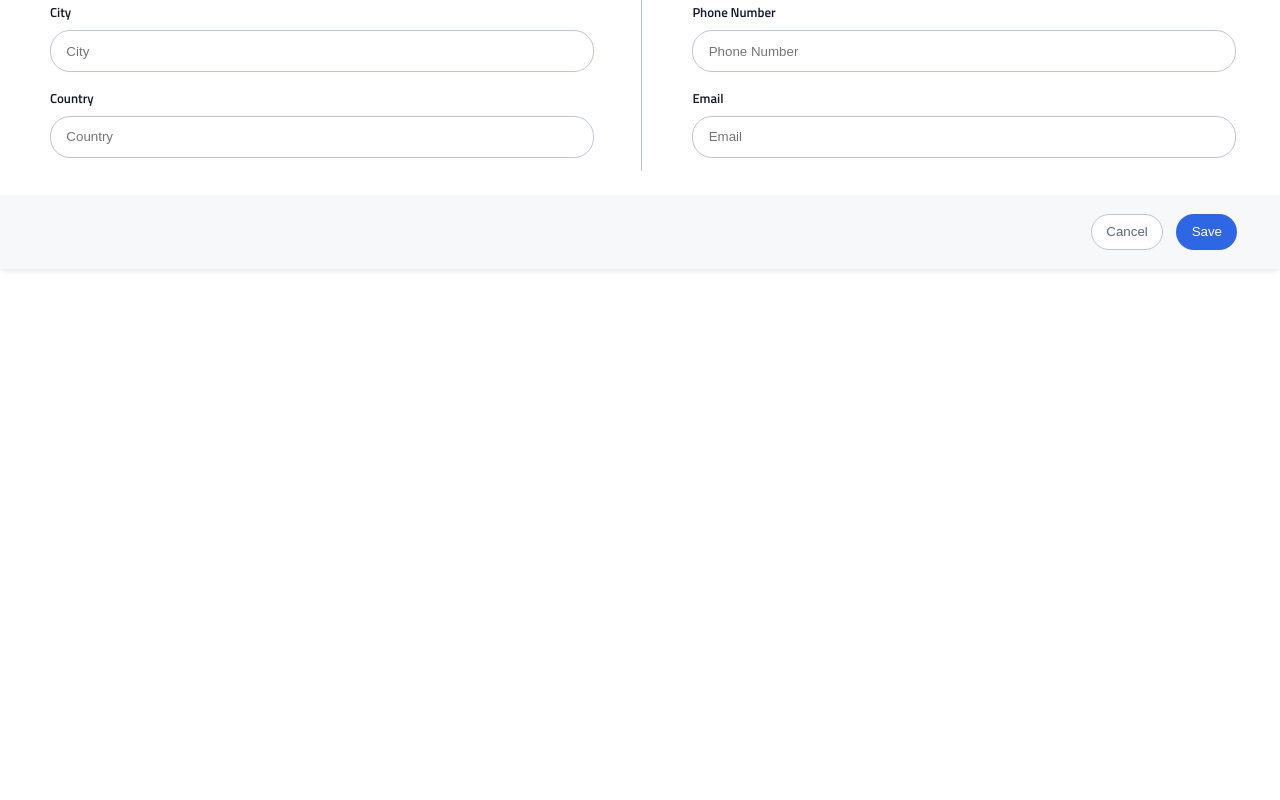
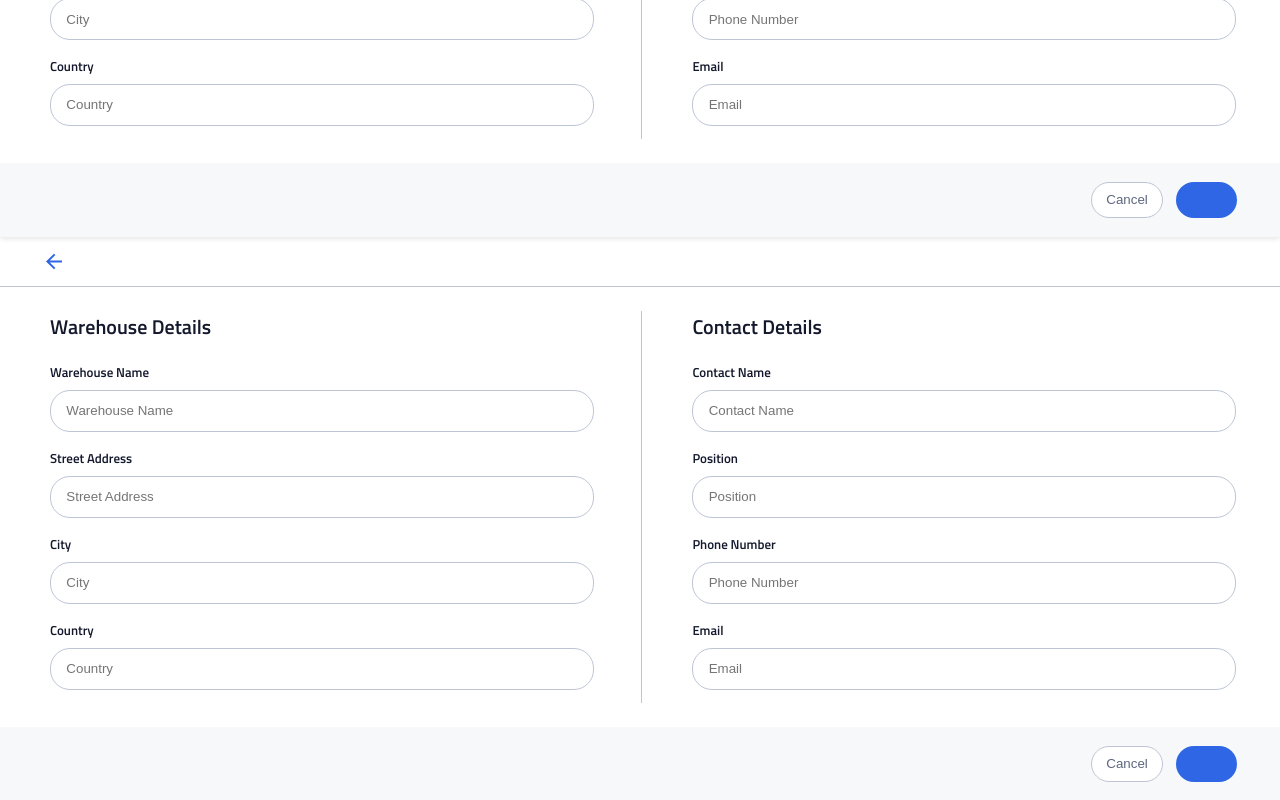
Before and after one commit to Al-Hackman/xmen-in-stock, a React (Create React App) app in the folder client/: page /edit-warehouse in a window 1280 px wide. Shown: the part 327-1127 px from the top of the page. Before the commit the page ends 800 px from the top, so only its background shows below. Built offline with nearby package versions, Linux system fonts and the light colour scheme.

Commit message:
form styling complete, need to add form validation

```diff
--- a/client/package.json
+++ b/client/package.json
@@ -6,6 +6,7 @@
     "@testing-library/jest-dom": "^5.11.10",
     "@testing-library/react": "^11.2.6",
     "@testing-library/user-event": "^12.8.3",
+    "axios": "^0.21.1",
     "react": "^17.0.2",
     "react-dom": "^17.0.2",
     "react-router-dom": "^5.2.0",
--- a/client/src/App.js
+++ b/client/src/App.js
@@ -11,7 +11,8 @@ class App extends React.Component {
       <>
       <WarehouseForm />
           <Switch>
-            <Route />
+            <Route path="/edit-warehouse" render={(routerProps) =><WarehouseForm {...routerProps}/>}/>
+            <Route  path="/add-new-warehouse" render={(routerProps) =><WarehouseForm {...routerProps}/>}/>
           </Switch>
       </>
     );
--- a/client/src/components/WarehouseForm/WarehouseForm.jsx
+++ b/client/src/components/WarehouseForm/WarehouseForm.jsx
@@ -1,56 +1,62 @@
 import React from 'react';
+import axios from 'axios';
 import backArrowIcon from '../../assets/icons/arrow_back-24px.svg'
 import './WarehouseForm.scss';
 
-function WarehouseForm() {
+class WarehouseForm extends React.Component {
+
+
+
+      render() {
 
 
     return (
         <section className="warehouse-form">
             <header className="warehouse-form__header">
-            <img className="warehouse-form__icon" src={backArrowIcon} alt="back arrow icon"/>
-            <h1 className="warehouse-form__title">Edit Warehouse</h1>
+                <img className="warehouse-form__icon" src={backArrowIcon} alt="back arrow icon"/>
+                <h1 className="warehouse-form__title">{this.title}</h1>
             </header>
             <div className="warehouse-form__container">
-                <form className="warehouse-form__form">
+                <form className="warehouse-form__form" onSubmit={this.handleOnSubmit}>
                 <div className="warehouse-form__wrap">
                     <h2 className="warehouse-form__heading">Warehouse Details</h2>
-                    <label className="warehouse-form__label" htmlFor="warehouseNameInput">Warehouse Name
-                        <input className="warehouse-form__input" id="warehouseNameInput" name="warehouseNameInput" placeholder="Warehouse Name" type="text" required="" />
+                    <label className="warehouse-form__label" htmlFor="warehouseInput">Warehouse Name
+                        <input className="warehouse-form__input" id="warehouseInput" name="warehouseInput" placeholder="Warehouse Name" type="text" required="" />
                     </label>
-                    <label className="warehouse-form__label" htmlFor="warehouseStreetInput">Street Address
-                        <input className="warehouse-form__input" id="warehouseStreetInput" name="warehouseStreetInput" placeholder="Street Address" type="text" required="" />
+                    <label className="warehouse-form__label" htmlFor="addressInput">Street Address
+                        <input className="warehouse-form__input" id="addressInput" name="addressInput" placeholder="Street Address" type="text" required="" />
                     </label>
-                    <label className="warehouse-form__label" htmlFor="warehouseCityInput">City
-                        <input className="warehouse-form__input" id="warehouseCityInput" name="warehouseCityInput" placeholder="City" type="text" required="" />
+                    <label className="warehouse-form__label" htmlFor="cityInput">City
+                        <input className="warehouse-form__input" id="cityInput" name="cityInput" placeholder="City" type="text" required="" />
                     </label>
-                    <label className="warehouse-form__label" htmlFor="warehouseCountryInput">Country
-                        <input className="warehouse-form__input" id="warehouseCountryInput" name="warehouseCountryInput" placeholder="Country" type="text" required="" />
+                    <label className="warehouse-form__label" htmlFor="countryInput">Country
+                        <input className="warehouse-form__input" id="countryInput" name="countryInput" placeholder="Country" type="text" required="" />
                     </label>
                 </div>
                 <div className="warehouse-form__wrap">
                     <h2 className="warehouse-form__heading">Contact Details</h2>
-                    <label className="warehouse-form__label" htmlFor="contactNameInput">Contact Name
-                        <input className="warehouse-form__input" id="contactNameInput" name="contactNameInput" placeholder="Contact Name" type="text" required="" />
+                    <label className="warehouse-form__label" htmlFor="nameInput">Contact Name
+                        <input className="warehouse-form__input" id="nameInput" name="nameInput" placeholder="Contact Name" type="text" required="" />
                     </label>
-                    <label className="warehouse-form__label" htmlFor="contactPositionInput">Position
-                        <input className="warehouse-form__input" id="contactPositionInput" name="contactPositionInput" placeholder="Position" type="text" required="" />
+                    <label className="warehouse-form__label" htmlFor="positionInput">Position
+                        <input className="warehouse-form__input" id="positionInput" name="positionInput" placeholder="Position" type="text" required="" />
                     </label>
-                    <label className="warehouse-form__label" htmlFor="contactPhoneInput">Phone Number
-                        <input className="warehouse-form__input" id="contactPhoneInput" name="contactPhoneInput" placeholder="Phone Number" type="phone" required="" />
+                    <label className="warehouse-form__label" htmlFor="phoneInput">Phone Number
+                        <input className="warehouse-form__input" id="phoneInput" name="phoneInput" placeholder="Phone Number" type="tel" pattern="[0-9]{10}"required="" />
                     </label>
-                    <label className="warehouse-form__label" htmlFor="contactEmailInput">Email
-                        <input className="warehouse-form__input" id="contactEmailInput" name="contactEmailInput" placeholder="Email" type="email" required="" />
+                    <label className="warehouse-form__label" htmlFor="emailInput">Email
+                        <input className="warehouse-form__input" id="emailInput" name="emailInput" placeholder="Email" type="email" required="" />
                     </label>
                 </div>
                     <div className="warehouse-form__button-wrap">
-                        <button className="button warehouse-form__button-cancel" type="submit">Cancel</button>
-                        <button className="button warehouse-form__button" type="submit">Save</button>
+                        <button className="button warehouse-form__button-cancel" onClick={() => this.handleOnCancel}>Cancel</button>
+                        <button className="button warehouse-form__button" type="submit">{this.action}</button>
                     </div>
              </form>
             </div>
         </section>
     )
+  }
 }
 
 export default WarehouseForm
```
Also changed, not shown: 1 other file (tests, documents, lock files or other folders).
